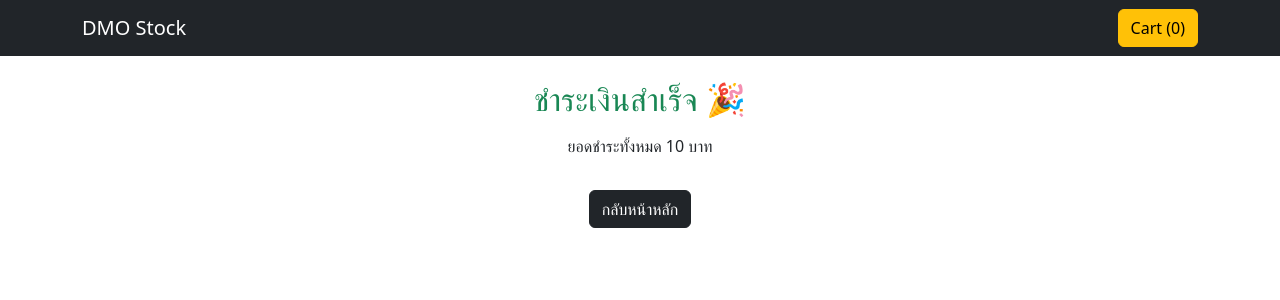
After one commit to nut1596/Web-Flask-DMO-Product-Buy-Sale-Stock, a Flask app: template templates/checkout_success.html in a window 1280 px wide. The commit adds this page. Shown: the top 300 px of the page. Run offline with Flask 3, Linux system fonts and the light colour scheme; the template is opened without the code that fills it: most values are stand-ins (such as "Sample title", 1, 10 or a date in 2020).

Commit message:
Implement checkout system with stock deduction and order record

```diff
--- a/app.py
+++ b/app.py
@@ -33,6 +33,11 @@ class Discount(db.Model):
     id = db.Column(db.Integer, primary_key=True)
     code = db.Column(db.String(50), unique=True, nullable=False)
     percent = db.Column(db.Float, nullable=False)
+
+
+class Order(db.Model):
+    id = db.Column(db.Integer, primary_key=True)
+    total_amount = db.Column(db.Float, nullable=False)
 
 
 # ------------------
@@ -117,6 +122,31 @@ def clear_cart():
     return redirect(url_for("cart"))
 
 
+@app.route("/checkout")
+def checkout():
+    if "cart" not in session or not session["cart"]:
+        return redirect(url_for("cart"))
+
+    total = 0
+
+    for product_id in session["cart"]:
+        product = Product.query.get(product_id)
+        if product and product.stock > 0:
+            product.stock -= 1
+            total += product.price
+
+    # บันทึกคำสั่งซื้อ
+    new_order = Order(total_amount=total)
+    db.session.add(new_order)
+
+    db.session.commit()
+
+    # ล้างตะกร้า
+    session.pop("cart", None)
+
+    return render_template("checkout_success.html", total=total)
+
+
 # ------------------
 # Initialize Database
 # ------------------
--- a/templates/cart.html
+++ b/templates/cart.html
@@ -35,6 +35,12 @@
 
 <h4 class="text-end">รวมทั้งหมด: {{ total }} บาท</h4>
 
+<div class="text-end mt-3">
+    <a href="{{ url_for('checkout') }}" class="btn btn-primary">
+        ชำระเงิน
+    </a>
+</div>
+
 <form method="POST" class="mt-3">
     <div class="row justify-content-end">
         <div class="col-md-4">
--- /dev/null
+++ b/templates/checkout_success.html
@@ -0,0 +1,11 @@
+{% extends "base.html" %}
+
+{% block content %}
+<div class="text-center">
+    <h2 class="text-success">ชำระเงินสำเร็จ 🎉</h2>
+    <p class="mt-3">ยอดชำระทั้งหมด {{ total }} บาท</p>
+    <a href="{{ url_for('home') }}" class="btn btn-dark mt-3">
+        กลับหน้าหลัก
+    </a>
+</div>
+{% endblock %}
```
